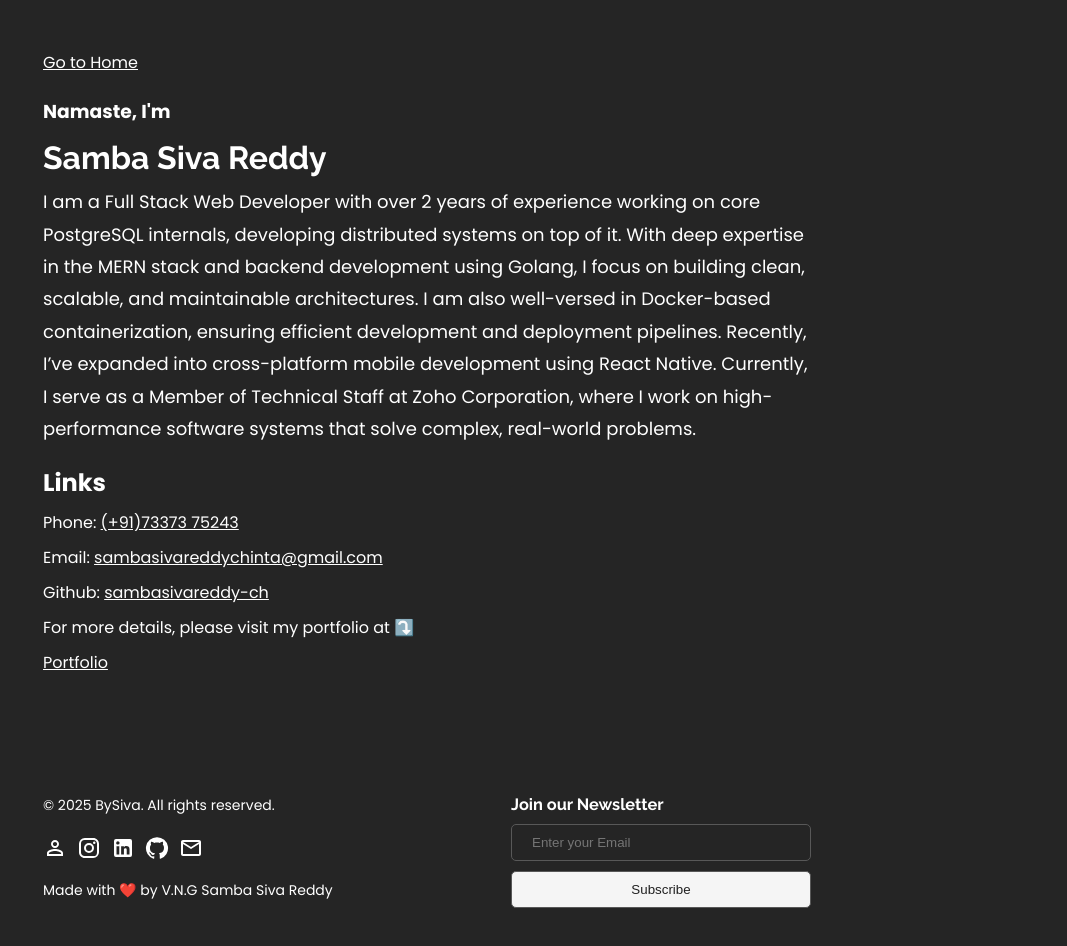
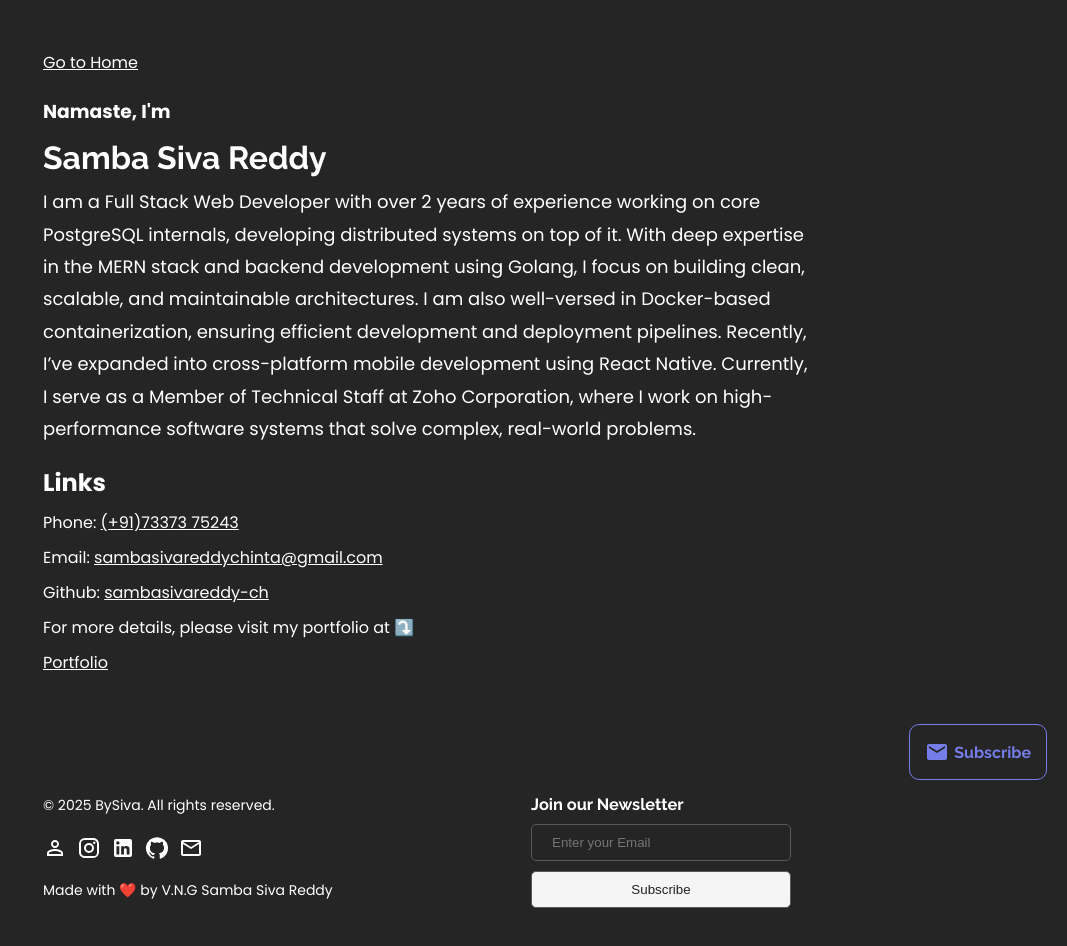
Before and after one commit to sambasivareddy-ch/writes-by-siva, a Next.js app: page /profile in a window 1280 px wide. Shown: the whole page, without its empty margins (213-1280 px from the left). Built offline with nearby package versions, Linux system fonts and the light colour scheme.

Commit message:
Subscribe button added

```diff
--- a/src/components/Footer.js
+++ b/src/components/Footer.js
@@ -1,4 +1,6 @@
 "use client"
+
+import { useContext } from 'react';
 
 import InstagramIcon from '@mui/icons-material/Instagram';
 import LinkedInIcon from '@mui/icons-material/LinkedIn';
@@ -11,8 +13,9 @@
 import styles from '@/styles/blog.module.css';
 
 const Footer = () => {
+
     return (
-        <div className={styles['footer-wrapper']}>
+        <div className={styles['footer-wrapper']} id='footer'>
             <div className={styles['footer']}>
                 <div className={styles['contact-info']}>
                     <p>&copy; 2025 BySiva. All rights reserved.</p>
--- a/src/components/Newsletter.js
+++ b/src/components/Newsletter.js
@@ -1,8 +1,11 @@
-import React, { useEffect, useState } from "react";
+import React, { useEffect, useState, useContext } from "react";
 
 import styles from '@/styles/blog.module.css';
+import BlogsContext from "@/store/blogsContext";
 
 const Newsletter = () => {
+    const { highlightFooter } = useContext(BlogsContext);
+    const classes = highlightFooter ? styles['news-letter_wrapper-highlight']: styles['news-letter_wrapper']
     const [email, setEmail] = useState('');
     const [message, setMessage] = useState('');
 
@@ -44,7 +47,7 @@
     }
 
     return (
-        <div className={styles['news-letter_wrapper']}>
+        <div className={classes}>
             <h3>Join our Newsletter</h3>
             <form onSubmit={formSubmitHandler}>
                 <input
--- a/src/store/blogsContext.js
+++ b/src/store/blogsContext.js
@@ -1,4 +1,7 @@
-import { createContext, useState } from "react";
+import { createContext, useEffect, useState } from "react";
+
+import styles from "../styles/blog.module.css";
+import MailIcon from '@mui/icons-material/Mail';
 
 const BlogsContext = createContext({
     blogs: [],
@@ -8,6 +11,15 @@
 
 export const BlogsProvider = ({ children }) => {
     const [blogs, setBlogs] = useState([]);
+    const [highlightFooter, setHightLightFooter] = useState(false);
+
+    useEffect(() => {
+        const timer = setTimeout(() => {
+            setHightLightFooter(false);
+        }, 1500);
+
+        () => clearTimeout(timer);
+    }, [highlightFooter]);
 
     const clearBlogs = () => {
         setBlogs([]);
@@ -15,6 +27,7 @@
 
     const value = {
         blogs,
+        highlightFooter,
         setBlogs,
         clearBlogs,
     }
@@ -22,6 +35,9 @@
     return (
         <BlogsContext.Provider value={value}>
             {children}
+            <a href="#footer" className={styles['subscribe-btn']} onClick={() => setHightLightFooter(true)}>
+                <MailIcon/> Subscribe
+            </a>
         </BlogsContext.Provider>
     );
 }
--- a/src/styles/blog.module.css
+++ b/src/styles/blog.module.css
@@ -104,16 +104,20 @@
 }
 
 .blog-wrapper,
-.footer-wrapper {
+.footer-wrapper, .footer-wrapper-highlight {
     width: 100%;
     display: grid;
     place-items: center;
 }
 
-.footer-wrapper {
+.footer-wrapper, .footer-wrapper-highlight {
     margin: 20px 0;
     font-family: var(--font-family-pop);
     font-size: 14px;
+}
+
+.footer-wrapper-highlight {
+    background-color: var(--border-color);
 }
 
 .blog-main,
@@ -861,27 +865,49 @@
     flex-direction: column;
     gap: 10px 0;
     width: 300px;
+    padding: 0 20px;
+    box-sizing: border-box;
 }
 
-.news-letter_wrapper h3 {
-    font-family: var(--font-family-raleway);
+.news-letter_wrapper-highlight {
+    display: flex;
+    flex-direction: column;
+    gap: 10px 0;
+    width: 300px;
+    padding: 0 20px;
+    box-sizing: border-box;
+    border: solid 1px var(--border-color);
+    background-color: #e0e0e0;
+    border-radius: 5px;
+    transition: cubic-bezier(0.165, 0.84, 0.44, 1);
 }
 
-.news-letter_wrapper form {
+.news-letter_wrapper h3,
+.news-letter_wrapper-highlight h3 {
+    font-family: var(--font-family-raleway);
+    background-color: transparent;
+}
+
+.news-letter_wrapper form,
+.news-letter_wrapper-highlight form {
     display: flex;
     flex-direction: column;
     gap: 5px;
+    background-color: transparent;
 }
 
-.news-letter_wrapper form input {
+.news-letter_wrapper form input,
+.news-letter_wrapper-highlight form input {
     padding: 10px 20px;
     box-sizing: border-box;
     border: solid 1px var(--border-color);
     color: #fff;
     border-radius: 5px;
+    background-color: transparent;
 }
 
-.news-letter_wrapper form button {
+.news-letter_wrapper form button,
+.news-letter_wrapper-highlight form button {
     outline: none;
     border: solid 1px var(--border-color);
     padding: 10px;
@@ -891,7 +917,8 @@
     border-radius: 5px;
 }
 
-.news-letter_wrapper form button:hover {
+.news-letter_wrapper form button:hover,
+.news-letter_wrapper-highlight form button:hover {
     color: #fff;
     background-color: #000;
 }
@@ -942,6 +969,39 @@
 .controls-wrapper button {
     outline: none;
     border: none;
+}
+
+.subscribe-btn {
+    position: fixed;
+    bottom: 20px;
+    right: 20px;
+    z-index: 9999;
+    text-decoration: none;
+    font-family: var(--font-family-raleway);
+    padding: 15px;
+    border: solid 1px var(--border-color);
+    border-radius: 10px;
+    background-color: var(--primary-color);
+    border-color: var(--highlight-color);
+    color: var(--highlight-color);
+    display: flex;
+    gap: 5px;
+    align-items: center;
+    font-weight: bold;
+}
+
+.subscribe-btn svg {
+    background-color: transparent;
+    fill: var(--highlight-color);
+}
+
+.subscribe-btn:hover {
+    background-color: var(--highlight-color);
+    color: var(--primary-text);
+}
+
+.subscribe-btn:hover svg {
+    fill: var(--primary-text);
 }
 
 @media screen and (min-width: 300px) and (max-width: 700px) {
```
